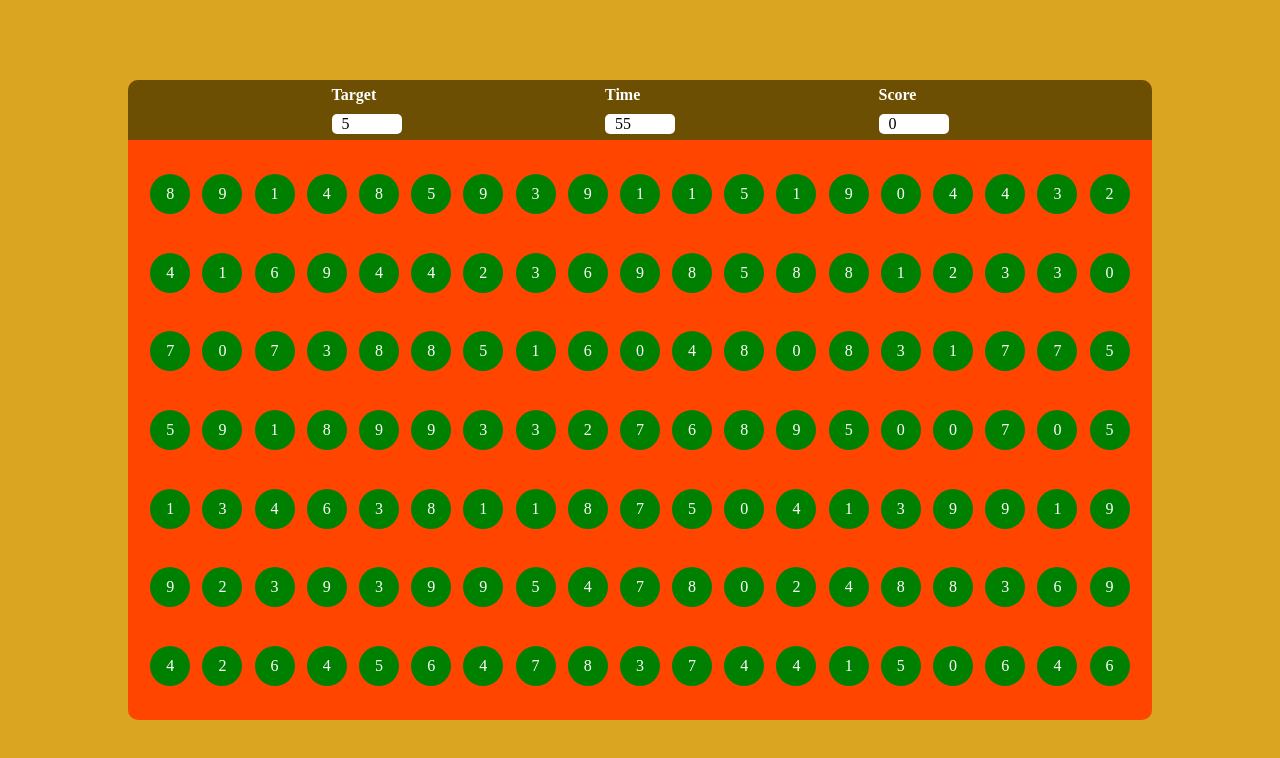
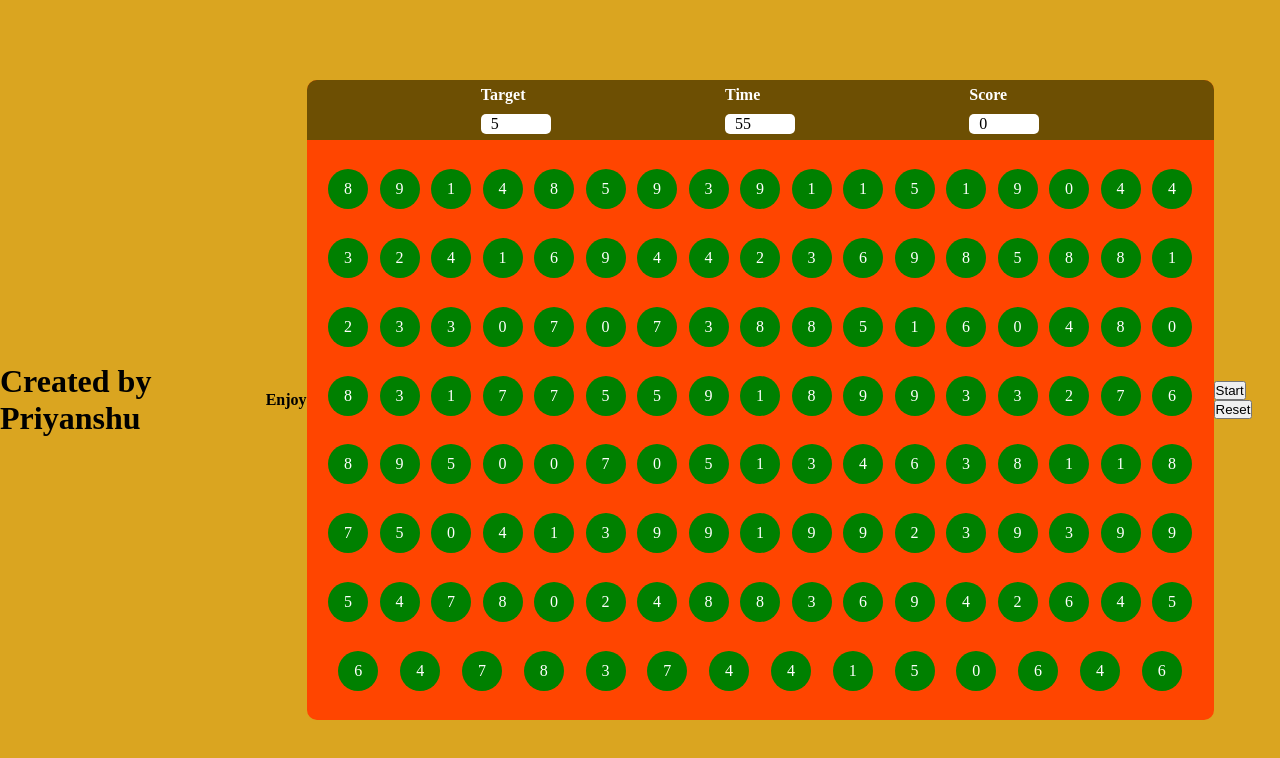
Before and after one commit to 7Priyanshu9/Bubble-Game, a plain HTML site: page index.html in a window 1280 px wide. Drawn offline with Linux system fonts and the light colour scheme.

Commit message:
Update index.html
added 2 new buttons start and reset button so added there html code

```diff
--- a/index.html
+++ b/index.html
@@ -8,6 +8,8 @@
 </head>
 <body>
     <div class="main">
+        <h1 >Created by Priyanshu</h1>
+       <h4 id="countdown">Enjoy</h4>
         <div class="panal">
             <div id="panalTop">
                 <div class="element">
@@ -25,9 +27,12 @@
             </div>
 
             <div class="panalBottom">
+            </div>
+        </div>
+        <div class="Controlbuttons">
+            <button id="startbutton">Start</button>
+            <button id="resetbutton">Reset</button>
 
-
-            </div>
         </div>
     </div>
     <script src="index.js"></script>
```
